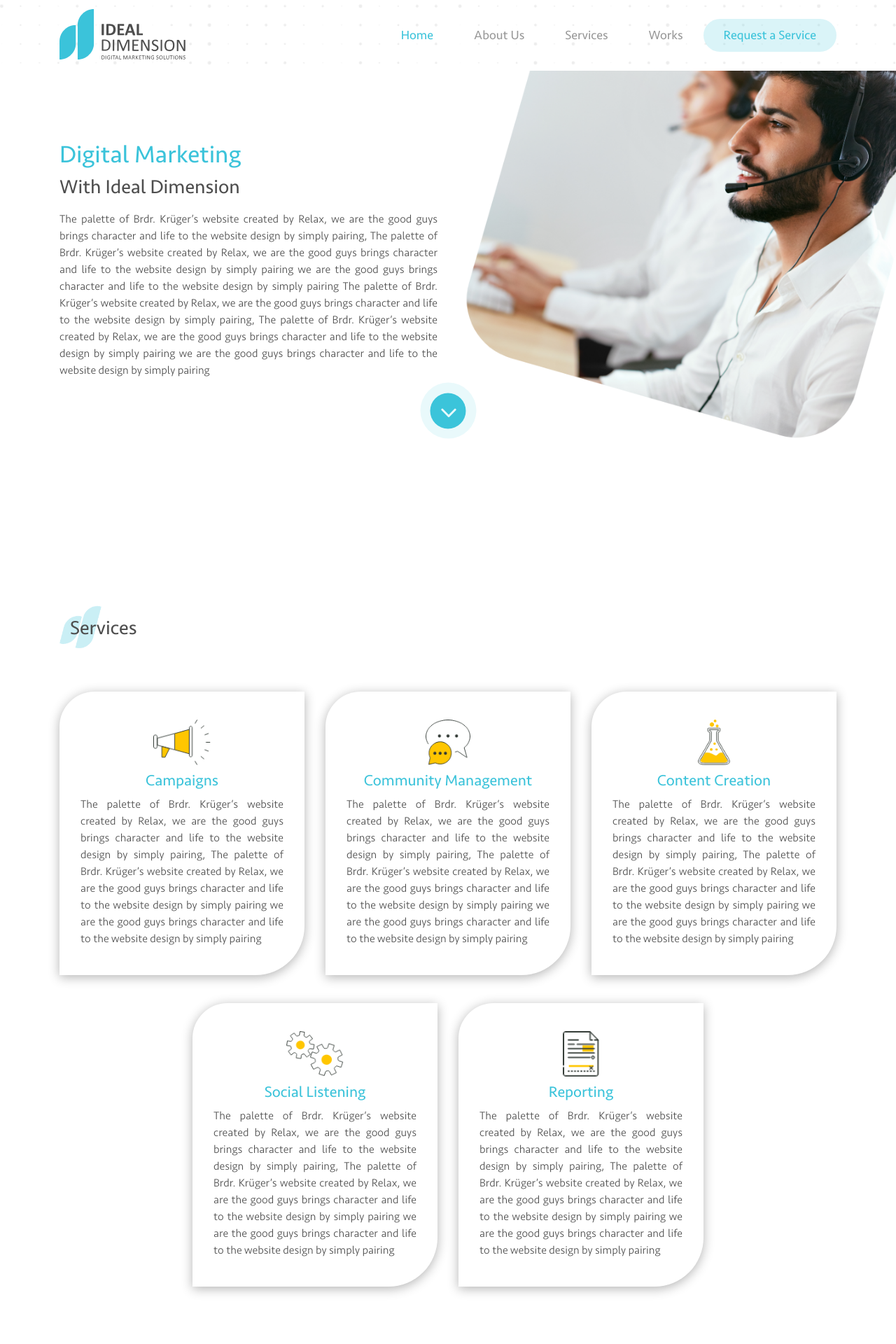
After one commit to hamza202/ideal, a PHP site: page /d-marketing.html in a window 1280 px wide. The commit adds this page. Shown: the top 1920 px of the page at 70% size. Run offline with PHP 8.4, Linux system fonts and the light colour scheme; some libraries are stand-ins or nearby versions.

Commit message:
First commit

```diff
--- a/css/style.css
+++ b/css/style.css
@@ -85,6 +85,43 @@ a{
 }
 .top-section .carousel-indicators .active{
     background-color: #3BC3DA;
+}
+a.go-down{
+    display: block;
+    background-color: #3BC3DA ;
+    color: #fff;
+    position: absolute;
+    left: 50%;
+    transform: translate(-50% , -50%);
+    width: 51px;
+    height: 51px;
+    border-radius: 100px;
+    top: 50%;
+    text-align: center;
+    line-height: 62px;
+    font-size: 43px;
+    padding-left: 1px;
+}
+a.go-down span{
+    display: block;
+    height: 51px;
+    width: 51px;
+}
+a.go-down span::before{
+    position: absolute;
+    content: '';
+    display: block;
+    width: 80px;
+    height: 80px;
+    background-color: rgba(59, 195 , 218 , 0.11);
+    top: 50%;
+    left: 50%;
+    transform: translate(-50% , -50%);
+    border-radius: 100px;
+    z-index: 1;
+}
+.go-down-container{
+    z-index: 111;
 }
 .blue-color{
     color: #3BC3DA !important;
@@ -275,7 +312,7 @@ a{
     display: none;
 }
 .our-work-section{
-    margin-top: 130px;
+    padding-top: 130px;
 }
 .hvr-bounce-to-right:before{
     background: rgba(59, 195 ,218 , 0.8);
@@ -530,7 +567,22 @@ p.copyright{
     -webkit-animation: loaderRotate 5s linear infinite, loaderMover 15s linear infinite;
     animation: loaderRotate 5s linear infinite, loaderMover 15s linear infinite;
 }
-
+.overflow-hidden{
+    overflow: hidden;
+}
+.bg2-abs{
+    position: absolute;
+    top: -41%;
+    right: -28%;
+    width: 127%;
+}
+.d-marketing-container{
+    padding-top: 100px;
+    padding-bottom: 60px
+}
+.d-marketing-container h2{
+    font-size: 35px;
+}
 @-webkit-keyframes loaderRotate {
     from {
         -webkit-transform: rotate(0deg);
@@ -614,12 +666,59 @@ p.copyright{
     position: fixed;
 }
 /*End Loader*/
+.go-down-page{
+    margin-top: -30px;
+}
+.second-title-bg{
+    display: inline-block;
+    position: relative;
+    padding-left: 15px;
+    margin-bottom: 25px;
+}
+.second-title-bg::before{
+    position: absolute;
+    content: '';
+    display: block;
+    width: 60px;
+    height: 70px;
+    background: url(../image/img-2.png) no-repeat;
+    background-size: 100% 100%;
+    z-index: -1;
+    left: 0;
+    top: -20px;
 
+}
+.service-page-section{
+    padding-top: 80px;
+}
+.Services-card img{
+    height: 65px;
+    width: auto;
+    margin-bottom: 10px;
+    display: inline-block;
+}
+.Services-card{
+    -webkit-box-shadow: 0px 3px 16px 0 rgba(0,0,0,0.30);
+    -moz-box-shadow: 0px 3px 16px 0 rgba(0,0,0,0.30);
+    box-shadow: 0px 3px 16px 0 rgba(0,0,0,0.30);
+    padding: 40px 30px;
+    border-radius: 50px 0 70px 0;
+    margin-bottom: 40px;
+}
 
+.Services-card h3{
+    font-size: 22px;
+}
+.service-page-section .work-card{
+    margin-bottom: 30px;
+}
 /*Start Media query*/
 @media (max-width: 992px) {
     ul.navbar-nav{
         text-align: center;
+    }
+    .navbar-light.fixed-header{
+        padding: 5px 20px ;
     }
     .w-20 {
         -webkit-box-flex: 0;
@@ -627,7 +726,21 @@ p.copyright{
         flex: 0 0 33.333333%;
         max-width: 33.333333%;
     }
+    .d-marketing-container{
+        padding-top: 60px;
+        padding-bottom: 0;
+    }
+    .go-down-page{
+        display: none;
+    }
 }
+@media (min-width: 992px) {
+    .d-marketing-section{
+        height: calc(100vh - 100px) ;
+    }
+
+}
+
 @media (max-width: 768px) {
       ul.navbar-nav{
           padding-bottom: 10px;
--- /dev/null
+++ b/d-marketing.html
@@ -0,0 +1,488 @@
+<!doctype html>
+<html lang="en">
+<head>
+    <meta charset="UTF-8">
+    <meta name="viewport"
+          content="width=device-width, user-scalable=no, initial-scale=1.0, maximum-scale=1.0, minimum-scale=1.0">
+    <meta http-equiv="X-UA-Compatible" content="ie=edge">
+    <link rel="stylesheet" href="css/hover-min.css">
+    <link rel="stylesheet" href="css/fontawesome-all.css">
+    <link rel="stylesheet" href="css/bootstrap.css">
+    <link rel="stylesheet" href="css/owl.carousel.css">
+    <link rel="stylesheet" href="css/owl.theme.default.css">
+    <link rel="stylesheet" href="css/style.css">
+    <link rel="icon" href="image/smal-logo.png">
+
+    <title>IDEAL</title>
+</head>
+<body>
+<section class="loading ">
+    <div class="container-fluid">
+        <div class="row">
+            <div class="col align-self-center">
+                <div class="loader-funky-bar"></div>
+            </div>
+        </div>
+    </div>
+</section>
+<header>
+    <nav class="navbar navbar-expand-lg navbar-light">
+        <div class="container">
+            <a class="navbar-brand" href="#">
+                <img class="img-fluid big-logo" src="image/logo.png" alt="">
+                <img class="img-fluid small-logo" src="image/smal-logo.png" alt="">
+            </a>
+            <button class="navbar-toggler" type="button" data-toggle="collapse" data-target="#navbarSupportedContent"
+                    aria-controls="navbarSupportedContent" aria-expanded="false" aria-label="Toggle navigation">
+                <span class="navbar-toggler-icon"></span>
+            </button>
+
+            <div class="collapse navbar-collapse" id="navbarSupportedContent">
+                <ul class="navbar-nav ml-auto">
+                    <li class="nav-item active">
+                        <a class="nav-link" href="#">Home</a>
+                    </li>
+                    <li class="nav-item ">
+                        <a class="nav-link" href="#">About Us</a>
+                    </li>
+                    <li class="nav-item ">
+                        <a class="nav-link" href="#">Services</a>
+                    </li>
+                    <li class="nav-item ">
+                        <a class="nav-link" href="#">Works</a>
+                    </li>
+                    <li class="nav-item ">
+                        <a class="nav-link request-link " href="#">Request a Service</a>
+                    </li>
+                </ul>
+
+            </div>
+        </div>
+    </nav>
+</header>
+<section class="d-marketing-section position-relative overflow-hidden">
+    <div class="container">
+        <div class="row">
+            <div class="col-lg-6">
+                <div class="d-marketing-container">
+                    <h2 class="blue-color">Digital Marketing</h2>
+                    <h3 class="mb-3 mt-0">
+                        With Ideal Dimension
+                    </h3>
+                    <p class="text-justify ">
+                        The palette of Brdr. Krüger’s website created by Relax, we are the good guys brings character
+                        and
+                        life to the website design by simply pairing, The palette of Brdr. Krüger’s website created by
+                        Relax, we are the good guys brings character and life to the website design by simply pairing we
+                        are
+                        the good guys brings character and life to the website design by simply pairing The palette of
+                        Brdr.
+                        Krüger’s website created by Relax, we are the good guys brings character and life to the website
+                        design by simply pairing, The palette of Brdr. Krüger’s website created by Relax, we are the
+                        good
+                        guys brings character and life to the website design by simply pairing we are the good guys
+                        brings
+                        character and life to the website design by simply pairing
+                    </p>
+                </div>
+            </div>
+            <div class="col-lg-6 d-lg-flex d-none">
+                <img class="bg2-abs" src="image/bg-2.png" alt="">
+            </div>
+        </div>
+        <div class="col-12 ">
+            <div class="position-relative go-down-container go-down-page">
+                <a class="go-down scroll" href="#service-page-section">
+                        <span class="request-link">
+                            <i class="fal fa-angle-down"></i>
+                        </span>
+                </a>
+            </div>
+        </div>
+    </div>
+</section>
+
+<section class="service-page-section" id="service-page-section">
+    <div class="container">
+        <div class="row">
+            <div class="col">
+                <h3 class="second-title-bg">
+                    Services
+                </h3>
+            </div>
+        </div>
+        <div class="row justify-content-center mt-5">
+            <div class="col-lg-4 col-md-6 col-10">
+                <div class="Services-card text-center">
+                    <img src="image/icon/1.png" alt="">
+                    <h3 class="blue-color mb-2">
+                        Campaigns
+                    </h3>
+                    <p class="text-justify m-0">
+                        The palette of Brdr. Krüger’s website created by Relax, we are the good guys brings
+                        character and life to the website design by simply pairing, The palette of Brdr. Krüger’s
+                        website created by Relax, we are the good guys brings character and life to the website
+                        design by simply pairing we are the good guys brings character and life to the website
+                        design by simply pairing
+                    </p>
+                </div>
+            </div>
+            <div class="col-lg-4 col-md-6 col-10">
+                <div class="Services-card text-center">
+                    <img src="image/icon/2.png" alt="">
+                    <h3 class="blue-color mb-2">
+                        Community Management
+                    </h3>
+                    <p class="text-justify m-0">
+                        The palette of Brdr. Krüger’s website created by Relax, we are the good guys brings
+                        character and life to the website design by simply pairing, The palette of Brdr. Krüger’s
+                        website created by Relax, we are the good guys brings character and life to the website
+                        design by simply pairing we are the good guys brings character and life to the website
+                        design by simply pairing
+                    </p>
+                </div>
+            </div>
+            <div class="col-lg-4 col-md-6 col-10">
+                <div class="Services-card text-center">
+                    <img src="image/icon/3.png" alt="">
+                    <h3 class="blue-color mb-2">
+                        Content Creation
+                    </h3>
+                    <p class="text-justify m-0">
+                        The palette of Brdr. Krüger’s website created by Relax, we are the good guys brings
+                        character and life to the website design by simply pairing, The palette of Brdr. Krüger’s
+                        website created by Relax, we are the good guys brings character and life to the website
+                        design by simply pairing we are the good guys brings character and life to the website
+                        design by simply pairing
+                    </p>
+                </div>
+            </div>
+            <div class="col-lg-4 col-md-6 col-10">
+                <div class="Services-card text-center">
+                    <img src="image/icon/4.png" alt="">
+                    <h3 class="blue-color mb-2">
+                        Social Listening
+                    </h3>
+                    <p class="text-justify m-0">
+                        The palette of Brdr. Krüger’s website created by Relax, we are the good guys brings
+                        character and life to the website design by simply pairing, The palette of Brdr. Krüger’s
+                        website created by Relax, we are the good guys brings character and life to the website
+                        design by simply pairing we are the good guys brings character and life to the website
+                        design by simply pairing
+                    </p>
+                </div>
+            </div>
+            <div class="col-lg-4 col-md-6 col-10">
+                <div class="Services-card text-center">
+                    <img src="image/icon/5.png" alt="">
+                    <h3 class="blue-color mb-2">
+                        Reporting
+                    </h3>
+                    <p class="text-justify m-0">
+                        The palette of Brdr. Krüger’s website created by Relax, we are the good guys brings
+                        character and life to the website design by simply pairing, The palette of Brdr. Krüger’s
+                        website created by Relax, we are the good guys brings character and life to the website
+                        design by simply pairing we are the good guys brings character and life to the website
+                        design by simply pairing
+                    </p>
+                </div>
+            </div>
+
+        </div>
+    </div>
+</section>
+
+<section class="service-page-section mb-5">
+    <div class="container">
+        <div class="row">
+            <div class="col">
+                <h3 class="second-title-bg">
+                    Our Projects
+                </h3>
+            </div>
+        </div>
+        <div class="row justify-content-center mt-5">
+            <div class="col-lg-4 col-md-6 col-10">
+                <div class="work-card">
+                    <div class="card-overly"></div>
+                    <img class="img-fluid" src="image/card.png" alt="">
+                    <div class="work-card-container text-center">
+                        <p>Zain Jordan</p>
+                        <h4>Social Media</h4>
+                        <h4 class="mb-3">Campaign in Ramdan</h4>
+                        <a href="#" class="btn-1 white-btn">View Project</a>
+                    </div>
+                </div>
+            </div>
+            <div class="col-lg-4 col-md-6 col-10">
+                <div class="work-card">
+                    <div class="card-overly"></div>
+                    <img class="img-fluid" src="image/card.png" alt="">
+                    <div class="work-card-container text-center">
+                        <p>Zain Jordan</p>
+                        <h4>Social Media</h4>
+                        <h4 class="mb-3">Campaign in Ramdan</h4>
+                        <a href="#" class="btn-1 white-btn">View Project</a>
+                    </div>
+                </div>
+            </div>
+            <div class="col-lg-4 col-md-6 col-10">
+                <div class="work-card">
+                    <div class="card-overly"></div>
+                    <img class="img-fluid" src="image/card.png" alt="">
+                    <div class="work-card-container text-center">
+                        <p>Zain Jordan</p>
+                        <h4>Social Media</h4>
+                        <h4 class="mb-3">Campaign in Ramdan</h4>
+                        <a href="#" class="btn-1 white-btn">View Project</a>
+                    </div>
+                </div>
+            </div>
+
+        </div>
+    </div>
+</section>
+<footer class="footer">
+    <div class="container">
+        <div class="row">
+            <div class="col-lg-5">
+                <div id="map" class="w-100" style="height: 300px;"></div>
+                <p class="mt-3 copyright">Copyright © 2018 IDEAL DIMENSION. All rights reserved.</p>
+            </div>
+            <div class="col-lg-2 col-md-4">
+                <div class="footer-container pl-4">
+                    <h4 class="footer-title">
+                        Locations
+                    </h4>
+                    <p>
+                        Jordan<br>
+                        Amman,<br>
+                        8998,D Sreet<br>
+                        (972) 59 2212919
+                    </p>
+                </div>
+
+            </div>
+            <div class="col-lg-2 col-md-4">
+                <div class="footer-container pl-4">
+                    <h4 class="footer-title">
+                        Services
+                    </h4>
+                    <p class="mb-0"> Digital Marekting</p>
+                    <p class="m-0"> Media Proudction</p>
+                    <p class="m-0"> Branding</p>
+                    <p class="m-0"> Web & Mob Dev.</p>
+                </div>
+
+            </div>
+            <div class="col-lg-3 col-md-4 ">
+                <div class="footer-container pl-4">
+                    <h4 class="footer-title">
+                        Follow us
+                    </h4>
+                    <ul class="list-inline footer-social">
+                        <li class="list-inline-item"><a href="#"><i class="fab fa-twitter"></i></a></li>
+                        <li class="list-inline-item"><a href="#"><i class="fab fa-facebook-f"></i></a></li>
+                        <li class="list-inline-item"><a href="#"><i class="fab fa-instagram"></i></a></li>
+                        <li class="list-inline-item"><a href="#"><i class="fab fa-google-plus-g"></i></a></li>
+                    </ul>
+                </div>
+                <div class="row h-75">
+                    <div class="col align-self-end">
+                        <img class="img-fluid align-self-end" src="image/logo.png" alt="">
+
+                    </div>
+                </div>
+
+            </div>
+        </div>
+    </div>
+</footer>
+<script src="js/jquery-3.3.1.min.js"></script>
+<script src="js/popper.min.js"></script>
+<script src="js/bootstrap.min.js"></script>
+
+<script>
+
+
+    $(window).scroll(function () {
+        var scroll = $(window).scrollTop();
+
+        if (scroll >= 300) {
+            $(".navbar-light").addClass("fixed-header");
+            $(".top-section").addClass("fixed-top-section");
+        } else {
+            $(".navbar-light").removeClass("fixed-header");
+            $(".top-section").removeClass("fixed-top-section");
+        }
+    });
+</script>
+
+<script>
+    // Initialize and add the map
+    function initMap() {
+        // The location of Uluru
+        var uluru = {lat: 31.948117, lng: 35.9284078};
+        // The map, centered at Uluru
+        var map = new google.maps.Map(
+            document.getElementById('map'), {
+                zoom: 13, center: uluru,
+                styles: [
+                    {
+                        "featureType": "administrative",
+                        "elementType": "all",
+                        "stylers": [
+                            {
+                                "saturation": "-100"
+                            }
+                        ]
+                    },
+                    {
+                        "featureType": "administrative.province",
+                        "elementType": "all",
+                        "stylers": [
+                            {
+                                "visibility": "off"
+                            }
+                        ]
+                    },
+                    {
+                        "featureType": "landscape",
+                        "elementType": "all",
+                        "stylers": [
+                            {
+                                "saturation": -100
+                            },
+                            {
+                                "lightness": 65
+                            },
+                            {
+                                "visibility": "on"
+                            }
+                        ]
+                    },
+                    {
+                        "featureType": "poi",
+                        "elementType": "all",
+                        "stylers": [
+                            {
+                                "saturation": -100
+                            },
+                            {
+                                "lightness": "50"
+                            },
+                            {
+                                "visibility": "simplified"
+                            }
+                        ]
+                    },
+                    {
+                        "featureType": "road",
+                        "elementType": "all",
+                        "stylers": [
+                            {
+                                "saturation": "-100"
+                            }
+                        ]
+                    },
+                    {
+                        "featureType": "road.highway",
+                        "elementType": "all",
+                        "stylers": [
+                            {
+                                "visibility": "simplified"
+                            }
+                        ]
+                    },
+                    {
+                        "featureType": "road.arterial",
+                        "elementType": "all",
+                        "stylers": [
+                            {
+                                "lightness": "30"
+                            }
+                        ]
+                    },
+                    {
+                        "featureType": "road.local",
+                        "elementType": "all",
+                        "stylers": [
+                            {
+                                "lightness": "40"
+                            }
+                        ]
+                    },
+                    {
+                        "featureType": "transit",
+                        "elementType": "all",
+                        "stylers": [
+                            {
+                                "saturation": -100
+                            },
+                            {
+                                "visibility": "simplified"
+                            }
+                        ]
+                    },
+                    {
+                        "featureType": "water",
+                        "elementType": "geometry",
+                        "stylers": [
+                            {
+                                "hue": "#ffff00"
+                            },
+                            {
+                                "lightness": -25
+                            },
+                            {
+                                "saturation": -97
+                            }
+                        ]
+                    },
+                    {
+                        "featureType": "water",
+                        "elementType": "labels",
+                        "stylers": [
+                            {
+                                "lightness": -25
+                            },
+                            {
+                                "saturation": -100
+                            }
+                        ]
+                    }
+                ]
+
+            });
+        // The marker, positioned at Uluru
+        var marker = new google.maps.Marker({position: uluru, map: map, icon: 'image/marekr.png'});
+    }
+</script>
+<script>
+    $(window).on('load', function () {
+        $(".loading").fadeOut(1000,
+            function () {
+                $("body").css("overflow", "auto");
+                $(this).remove();
+            });
+
+    });
+
+    $(document).ready(function () {
+
+        var scrollLink = $('.scroll');
+
+        // Smooth scrolling
+        scrollLink.click(function (e) {
+            e.preventDefault();
+            $('body,html').animate({
+                scrollTop: $(this.hash).offset().top - 120
+            }, 1220);
+        });
+    });
+</script>
+<script
+        src="https://maps.googleapis.com/maps/api/js?key=AIzaSyDnUdRz1exsvXmDb_XVmPk3v7FWi7XCH9E&callback=initMap">
+</script>
+</body>
+</html>
```
Also changed, not shown: index.html (+20 -2 lines), image/bg-2.png (added), image/icon/1.png (added), image/icon/2.png (added), image/icon/3.png (added), image/icon/4.png (added), image/icon/5.png (added), image/img-2.png (added).
